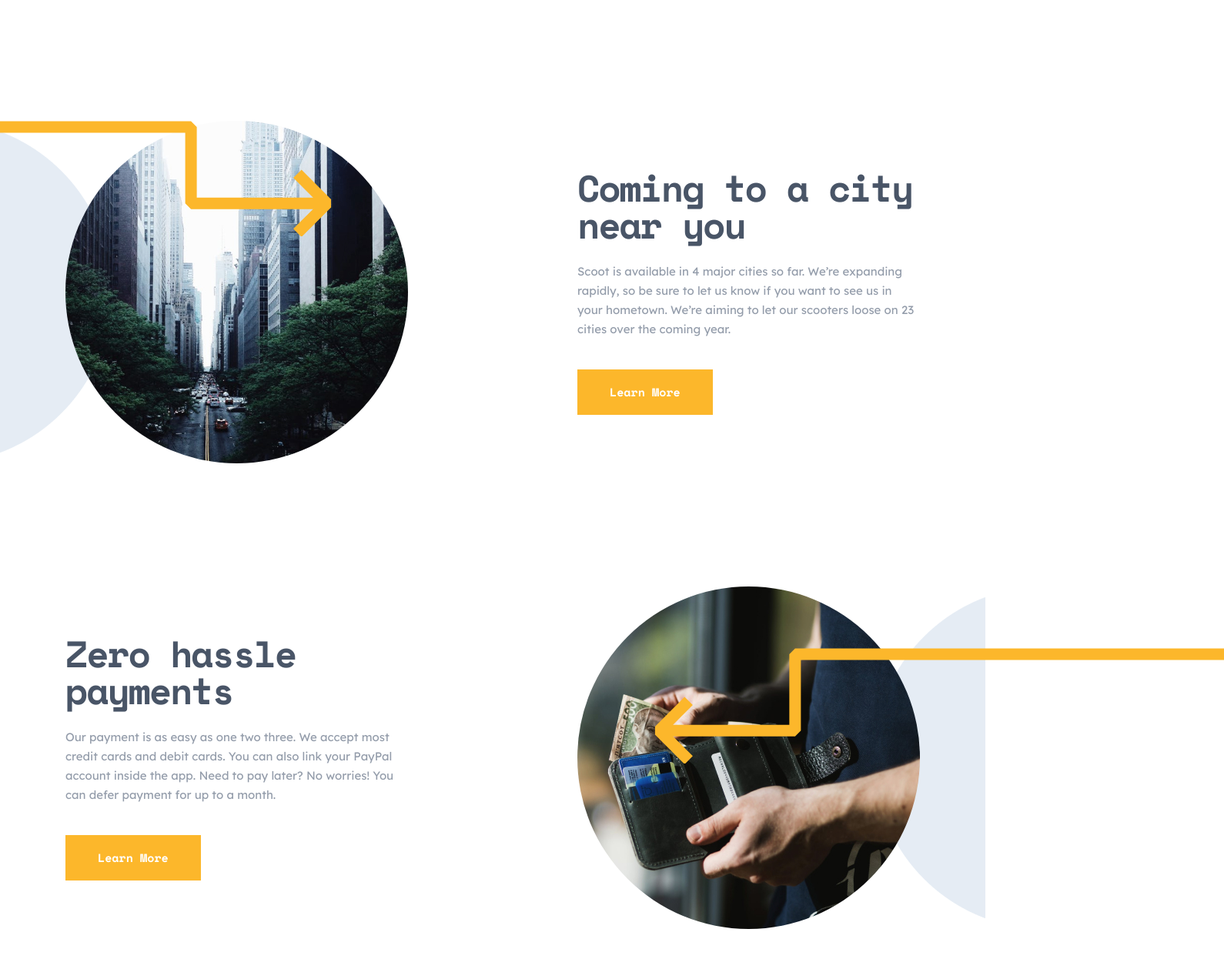
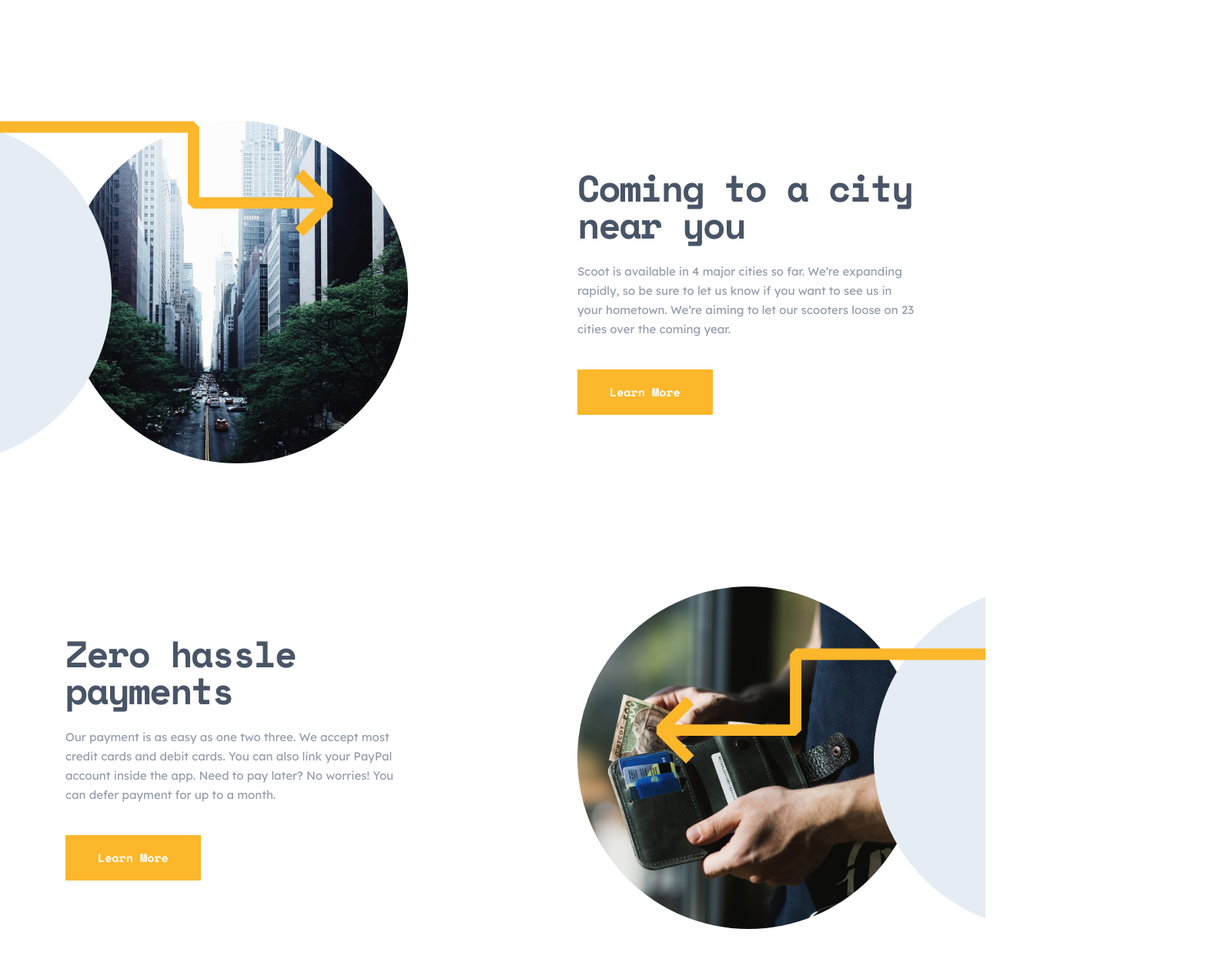
Before and after one commit to azamatshamsiddin/Scoot, a website: page index.html in a window 1280 px wide. Shown: the part 1819-3065 px from the top of the page at 77% size, 1590 px wide, since content can reach past the window. Drawn offline with Linux system fonts and the light colour scheme.

Commit message:
restore home page

```diff
--- a/sass/pages/_home.scss
+++ b/sass/pages/_home.scss
@@ -60,37 +60,18 @@
 //***SECTION TELEMETRY, CITY, PAYMENT ******
 //******************************************
 .telemetry {
-  background-image: url(../../images/bg-light-circle.png);
-  background-size: 44.5rem 44.5rem;
+  background-image: url(../../images/rectangle-arrow.svg), url(../../images/bg-light-circle.png);
+  background-size: 74rem 15rem, 44.5rem 44.5rem;
   background-repeat: no-repeat;
-  background-position: right -30rem center;
-  position: relative;
-
-  &::after {
-    @include baElements(74rem, 15rem);
-    background-image: url(../../images/rectangle-arrow.svg);
-    background-repeat: no-repeat;
-    bottom: 0;
-    right: 0;
-    position: absolute;
-  }
+  background-position: right bottom, right -30rem center;
 }
 
 .city {
-  background-image: url(../../images/bg-light-circle.png);
-  background-size: 44.5rem 44.5rem;
+  background-image: url(../../images/rectangle-arrow2.svg), url(../../images/bg-light-circle.png);
+  background-size: 75rem 15rem, 44.5rem 44.5rem;
   background-repeat: no-repeat;
-  background-position: left -30rem center;
-  position: relative;
-
-  &::after {
-    @include baElements(75rem, 15rem);
-    background-image: url(../../images/rectangle-arrow2.svg);
-    background-repeat: no-repeat;
-    top: 0;
-    left: -31rem;
-    position: absolute;
-  }
+  background-position: left -31rem top, left -30rem center;
+  z-index: 100;
 
   & .content {
     flex-direction: row-reverse;
@@ -98,21 +79,12 @@
 }
 
 .payment {
-  background-image: url(../../images/bg-light-circle.png);
-  background-size: 44.5rem 44.5rem;
+  background-image: url(../../images/rectangle-arrow.svg), url(../../images/bg-light-circle.png);
+  background-size: 74rem 15rem, 44.5rem 44.5rem;
   background-repeat: no-repeat;
-  background-position: right -30rem center;
+  background-position: right -31rem top 8rem, right -30rem center;
   margin-bottom: 20rem;
-  position: relative;
-
-  &::after {
-    @include baElements(74rem, 15rem);
-    background-image: url(../../images/rectangle-arrow.svg);
-    background-repeat: no-repeat;
-    top: 8rem;
-    right: -31rem;
-    position: absolute;
-  }
+  z-index: 100;
 }
 
 .content {
@@ -123,6 +95,7 @@
 
   &__img {
     border-radius: 50%;
+    z-index: -1;
   }
 }
 
```
Also changed, not shown: css/main.css.
